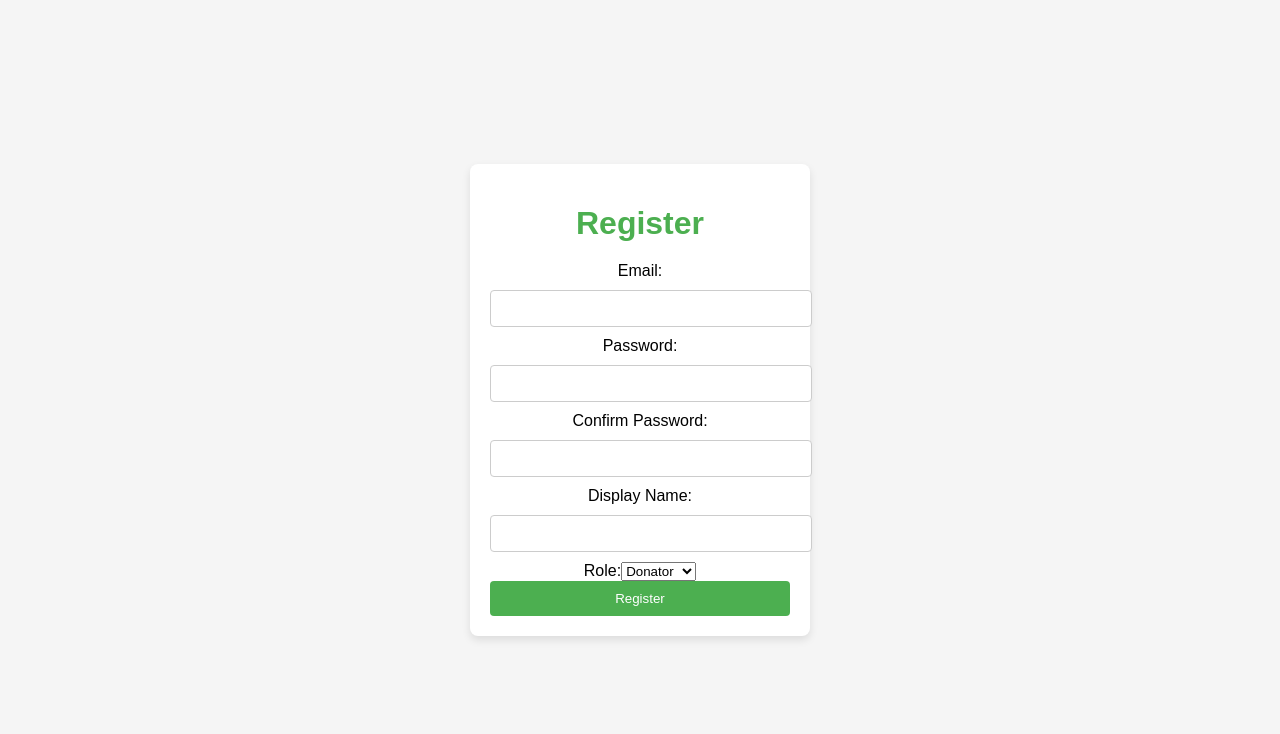
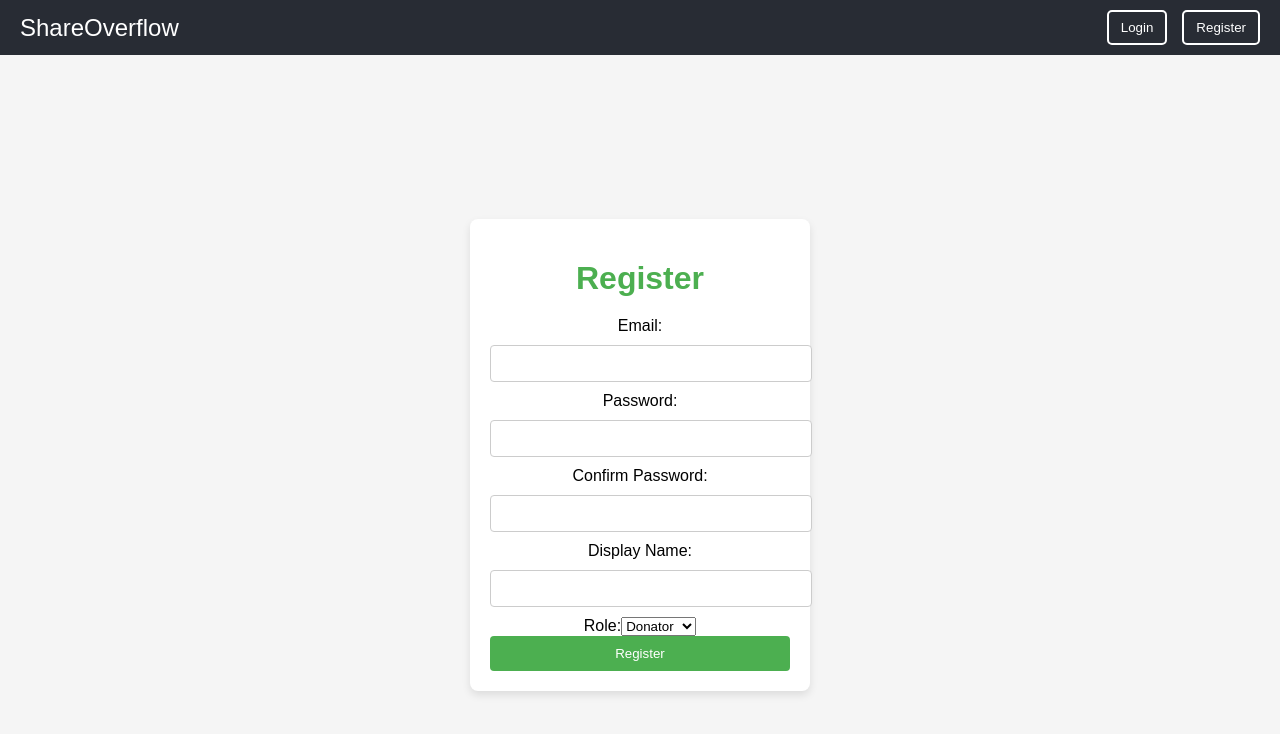
Before and after one commit to MateiSebastian9/ShareOverflow2, a React (Create React App) app: page /register in a window 1280 px wide. Shown: the top 734 px of the page. Built offline with nearby package versions, Linux system fonts and the light colour scheme; no server answers.

Commit message:
updated navbar

```diff
--- a/src/App.js
+++ b/src/App.js
@@ -1,22 +1,28 @@
 import React from 'react';
-import { BrowserRouter as Router, Route, Routes, Link, Navigate } from 'react-router-dom';
+import { BrowserRouter as Router, Route, Routes, Navigate } from 'react-router-dom';
+import { AuthProvider } from './AuthContext';
+import { useAuth } from './AuthContext';
 import Login from './components/Login';
 import ForgotPassword from './components/ForgotPassword';
 import Register from './components/Register';
 import Map from './components/Map';
 import EditAccount from './components/EditAccount';
 import Home from './components/Home';
+import Navbar from './components/Navbar';
 
 function ProtectedRoute({ element: Component }) {
-    const isAuthenticated = true;
-    return isAuthenticated ? <Component /> : <Navigate to="/" />;
+    const { isLoggedIn } = useAuth(); // Use useAuth to check authentication state
+    return isLoggedIn ? <Component /> : <Navigate to="/" />; // Redirect if not authenticated
 }
 
 function App() {
     return (
+        <AuthProvider>
             <Router>
+                <Navbar />
                 <Routes>
                     <Route path="/" element={<Home />} />
+                    <Route path="/home" element={<Home />} />
                     <Route path="/login" element={<Login />} />
                     <Route path="/forgot-password" element={<ForgotPassword />} />
                     <Route path="/register" element={<Register />} />
@@ -25,6 +31,7 @@ function App() {
                     <Route path="*" element={<Login />} />
                 </Routes>
             </Router>
+        </AuthProvider>
     );
 }
 
--- /dev/null
+++ b/src/AuthContext.js
@@ -0,0 +1,24 @@
+// AuthContext.js
+import React, { createContext, useContext, useState } from 'react';
+
+// Create context
+const AuthContext = createContext();
+
+// Provider component
+export const AuthProvider = ({ children }) => {
+  const [isLoggedIn, setIsLoggedIn] = useState(false); // Manage login state
+
+  const login = () => setIsLoggedIn(true);
+  const logout = () => setIsLoggedIn(false);
+
+  return (
+    <AuthContext.Provider value={{ isLoggedIn, login, logout }}>
+      {children}
+    </AuthContext.Provider>
+  );
+};
+
+// Custom hook for using AuthContext
+export const useAuth = () => {
+  return useContext(AuthContext);
+};
--- a/src/components/Home.js
+++ b/src/components/Home.js
@@ -1,11 +1,9 @@
 // HomePage.js
 import React, { useState } from 'react';
-import Navbar from './Navbar';
 
 const HomePage = () => {
   return (
     <div>
-      <Navbar />
       <div style={styles.container}>
         <h1>Welcome to ShareOverflow</h1>
         <p>Your go-to platform for sharing knowledge.</p>
--- a/src/components/Login.js
+++ b/src/components/Login.js
@@ -2,17 +2,20 @@ import React, { useState } from 'react';
 import { useNavigate } from 'react-router-dom';
 import { auth } from '../firebase';
 import { signInWithEmailAndPassword } from 'firebase/auth'; // Import the function
+import { useAuth } from '../AuthContext'; // Import the useAuth hook
 
 const Login = () => {
     const [email, setEmail] = useState('');
     const [password, setPassword] = useState('');
     const navigate = useNavigate();
+    const { login } = useAuth(); // Access the login function from context
 
     const handleLogin = async (e) => {
         e.preventDefault();
         try {
             // Use the signInWithEmailAndPassword function
             await signInWithEmailAndPassword(auth, email, password);
+            login(); // Update auth state after successful login
             navigate('/map'); // Redirect to map after successful login
         } catch (error) {
             console.error("Error signing in:", error);
--- a/src/components/Map.js
+++ b/src/components/Map.js
@@ -202,7 +202,9 @@ const Map = () => {
         };
     }, []);
 
-    return <div id="map" style={{ height: '100vh', width: '100%', fontFamily: 'Roboto, sans-serif' }} />;
+    return <div>
+        <div id="map" style={{ height: '100vh', width: '100%', fontFamily: 'Roboto, sans-serif' }} />
+    </div>;
 };
 
 export default Map;
--- a/src/components/Navbar.js
+++ b/src/components/Navbar.js
@@ -1,27 +1,36 @@
 // Navbar.js
 import React from 'react';
 import { useNavigate } from 'react-router-dom';
+import { useAuth } from '../AuthContext'; // Import the custom hook
 
 const Navbar = () => {
+  const { isLoggedIn, login, logout } = useAuth(); // Get auth state and functions
   const navigate = useNavigate(); // Hook for navigation
 
   return (
     <nav style={styles.navbar}>
       <div style={styles.title}>ShareOverflow</div>
       <div style={styles.middleButtons}>
-        <button style={styles.middleButton} onClick={() => navigate('/home')}>Home</button>
-        <button style={styles.middleButton} onClick={() => navigate('/dashboard')}>Dashboard</button>
-        <button style={styles.middleButton} onClick={() => navigate('/map')}>Map</button>
-      </div>
-      <div style={styles.buttons}>
-        <button style={styles.button} onClick={() => navigate('/login')}>Login</button>
-        <button style={styles.button} onClick={() => navigate('/register')}>Register</button>
+        {isLoggedIn ? (
+          <>
+            <button className="button" onClick={() => navigate('/home')}>Home</button>
+            <button className="button" onClick={() => navigate('/dashboard')}>Dashboard</button>
+            <button className="button" onClick={() => navigate('/map')}>Map</button>
+            <button className="button" onClick={() => navigate('/profile')}>Profile</button>
+            <button className="button" onClick={logout}>Logout</button>
+          </>
+        ) : (
+          <>
+            <button className="button" onClick={() => navigate('/login')}>Login</button>
+            <button className="button" onClick={() => navigate('/register')}>Register</button>
+          </>
+        )}
       </div>
     </nav>
   );
 };
 
-// Styles remain the same with adjustments
+// Styles for the navbar
 const styles = {
   navbar: {
     display: 'flex',
@@ -36,29 +45,34 @@ const styles = {
   },
   middleButtons: {
     display: 'flex',
-    gap: '10px',
-    marginLeft: '20px', // Adjust this value to bring buttons closer to the title
-  },
-  middleButton: {
-    padding: '8px 12px',
-    border: 'none',
-    borderRadius: '5px',
-    cursor: 'pointer',
-    backgroundColor: '#61dafb',
-    color: 'black',
-  },
-  buttons: {
-    display: 'flex',
-    gap: '10px',
-  },
-  button: {
-    padding: '8px 16px',
-    border: 'none',
-    borderRadius: '5px',
-    cursor: 'pointer',
-    backgroundColor: '#61dafb',
-    color: 'black',
+    gap: '15px', // Increased spacing between buttons
+    marginLeft: '20px',
   },
 };
 
+// CSS for button styles
+const buttonStyles = `
+.button {
+  padding: 8px 12px;
+  border: 2px solid white;
+  border-radius: 5px;
+  cursor: pointer;
+  background-color: transparent;
+  color: white;
+  transition: background-color 0.3s, color 0.3s;
+}
+
+.button:hover {
+  background-color: white;
+  color: black;
+  border-color: black;
+}
+`;
+
+// Inject CSS styles into the document
+const styleSheet = document.createElement("style");
+styleSheet.type = "text/css";
+styleSheet.innerText = buttonStyles;
+document.head.appendChild(styleSheet);
+
 export default Navbar;
--- a/src/components/Register.js
+++ b/src/components/Register.js
@@ -2,6 +2,8 @@ import React, { useState } from 'react';
 import { auth, db } from '../firebase'; // Assume db is initialized Firestore
 import { createUserWithEmailAndPassword } from 'firebase/auth';
 import { doc, setDoc } from 'firebase/firestore';
+import { useAuth } from '../AuthContext'; // Import the useAuth hook
+import { useNavigate } from 'react-router-dom'; // Import useNavigate
 
 const Register = () => {
     const [email, setEmail] = useState('');
@@ -10,6 +12,8 @@ const Register = () => {
     const [displayName, setDisplayName] = useState(''); // State for display name
     const [role, setRole] = useState('Donator'); // Default role is Donator
     const [error, setError] = useState('');
+    const { login } = useAuth(); // Access the login function from context
+    const navigate = useNavigate(); // Initialize useNavigate
 
     const handleRegister = async (e) => {
         e.preventDefault();
@@ -22,7 +26,7 @@ const Register = () => {
             const userCredential = await createUserWithEmailAndPassword(auth, email, password);
             const user = userCredential.user;
 
-            // Store the user's information in Firestore with default values for profilePicture, latitude, and longitude
+            // Store the user's information in Firestore
             await setDoc(doc(db, "users", user.uid), {
                 email: user.email,
                 displayName: displayName, // Save display name
@@ -32,7 +36,9 @@ const Register = () => {
                 role: role,
             });
 
+            login(); // Update auth state after successful registration
             alert("Account created successfully!");
+            navigate('/map'); // Redirect after successful registration
         } catch (error) {
             console.error("Error during registration:", error); // Log the error for debugging
             setError("Error creating account. " + error.message); // Show specific error message
```
Lines whose indentation alone changed are shown as unchanged.
